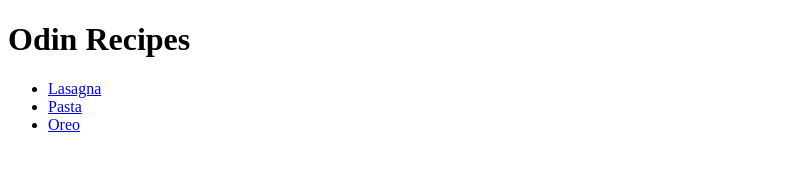
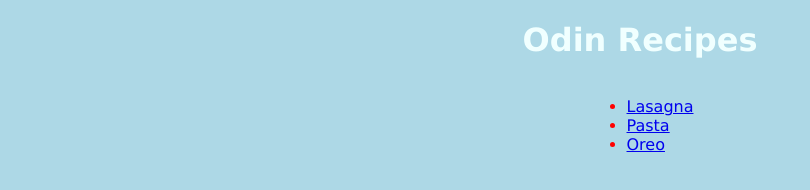
Before and after one commit to francoae/odin-recipes, a plain HTML site: page index.html in a window 1280 px wide. Shown: the whole page, without its empty margins (0-810 px from the left). Drawn offline with Linux system fonts and the light colour scheme.

Commit message:
Creates CSS
Creates the initial styles.css file with CSS for index.html. Also edits the index.html file to include the link reference to styles.css.

```diff
--- a/index.html
+++ b/index.html
@@ -3,6 +3,7 @@
     <head>
         <meta charset="UTF-8">
         <title>Odin Recipes</title>
+        <link rel="stylesheet" href="styles.css">
     </head>
 
     <body>
--- /dev/null
+++ b/styles.css
@@ -0,0 +1,15 @@
+body {
+    background-color: lightblue;
+    font-family: 'Lucida Sans', 'Lucida Sans Regular', 'Lucida Grande', 'Lucida Sans Unicode', Geneva, Verdana, sans-serif;
+    color: red;
+    text-align: center;
+}
+
+h1 {
+    color: azure;
+}
+
+ul {
+    display: inline-block;
+    text-align: left;
+}
```
